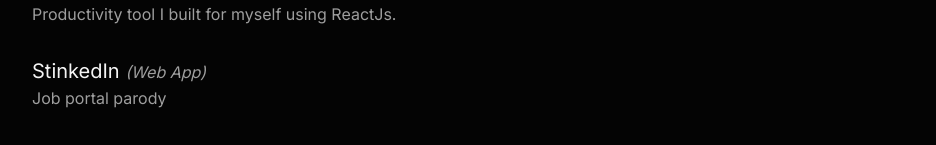
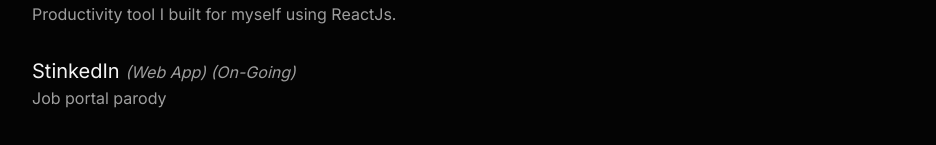
Before and after one commit to BhagyaPasawala/NewPortfolio, a React (Vite) app: page / in a window 1280 px wide. Shown: the part 405-550 px from the top of the page, without its empty margins (56-992 px from the left). Built offline with nearby package versions, Linux system fonts and the light colour scheme.

Commit message:
description

```diff
--- a/src/components/Projects.jsx
+++ b/src/components/Projects.jsx
@@ -19,7 +19,7 @@
         </div>
         <div className='project-1'>
           <Link to={"/StinkedIn"} className='project-title' onClick={scrollToTop}>
-            StinkedIn <span>{`(Web App)`}</span>
+            StinkedIn <span>{`(Web App) (On-Going)`}</span>
           </Link>
           <p>
             Job portal parody
```
